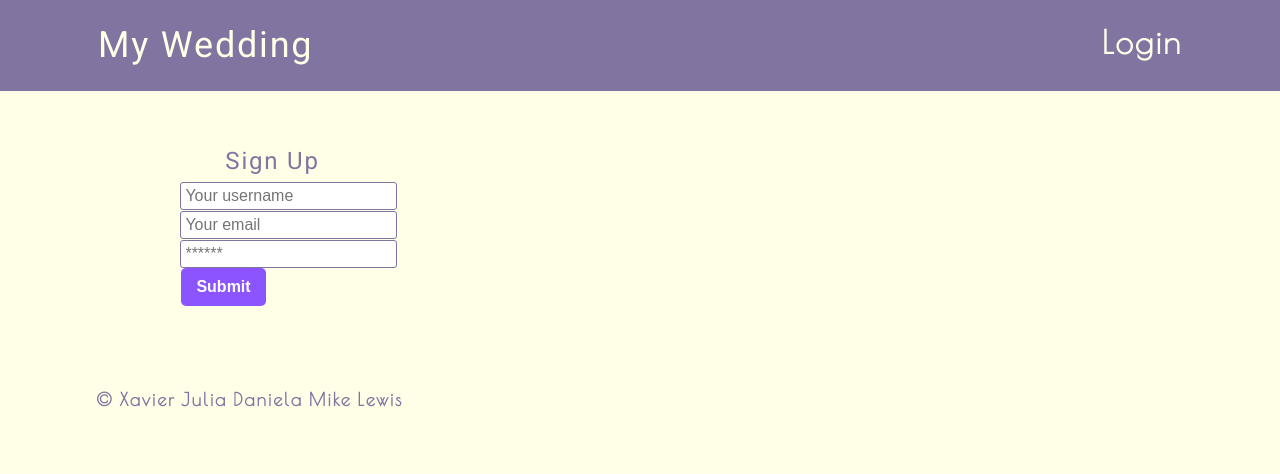
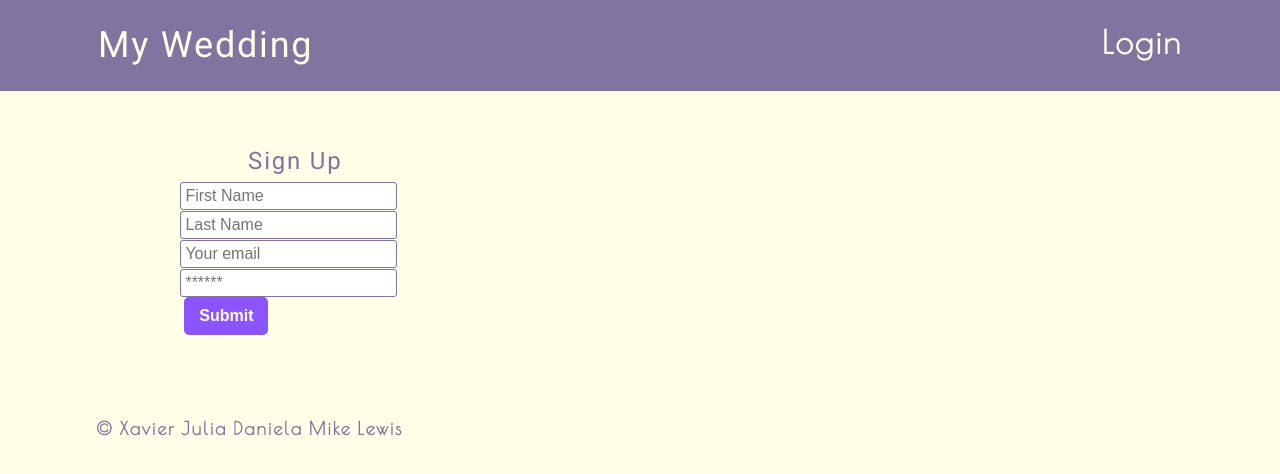
Before and after one commit to x64515/weddings, a React (Create React App) app in the folder client/: page /signup in a window 1280 px wide. Shown: the top 474 px of the page. Built offline with nearby package versions, Linux system fonts and the light colour scheme.

Commit message:
added first and last name inputs to signup to match model

```diff
--- a/client/src/pages/GuestPortal.js
+++ b/client/src/pages/GuestPortal.js
@@ -46,7 +46,7 @@ function GuestPortal() {
       <h1 data-testid="h1tag">Contact me</h1>
       <form id="RSVP" onSubmit={handleSubmit}>
         <div>
-          <label htmlFor="name">Name:</label>
+          <label htmlFor="name">First Name:</label>
           <input
             type="text"
             name="name"
@@ -55,14 +55,15 @@ function GuestPortal() {
           />
         </div>
         <div>
-          <label htmlFor="email">Email address:</label>
+          <label htmlFor="name">Last Name:</label>
           <input
-            type="email"
-            name="email"
-            defaultValue={email}
+            type="text"
+            name="name"
+            defaultValue={name}
             onBlur={handleChange}
           />
         </div>
+
         {/* <div>
           <label>
             Pick your meal:
--- a/client/src/pages/Signup.js
+++ b/client/src/pages/Signup.js
@@ -42,11 +42,20 @@ const Signup = () => {
             <form onSubmit={handleFormSubmit}>
               <input
                 className="form-input"
-                placeholder="Your username"
-                name="username"
-                type="username"
-                id="username"
-                value={formState.username}
+                placeholder="First Name"
+                name="firstName"
+                type="firstName"
+                id="firstName"
+                value={formState.firstName}
+                onChange={handleChange}
+              />
+              <input
+                className="form-input"
+                placeholder="Last Name"
+                name="lastName"
+                type="lastName"
+                id="lastName"
+                value={formState.lastName}
                 onChange={handleChange}
               />
               <input
```
